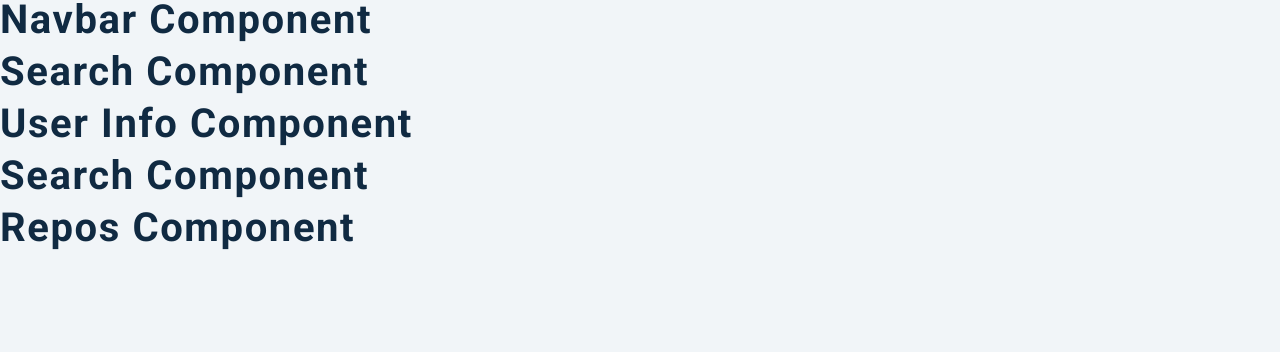
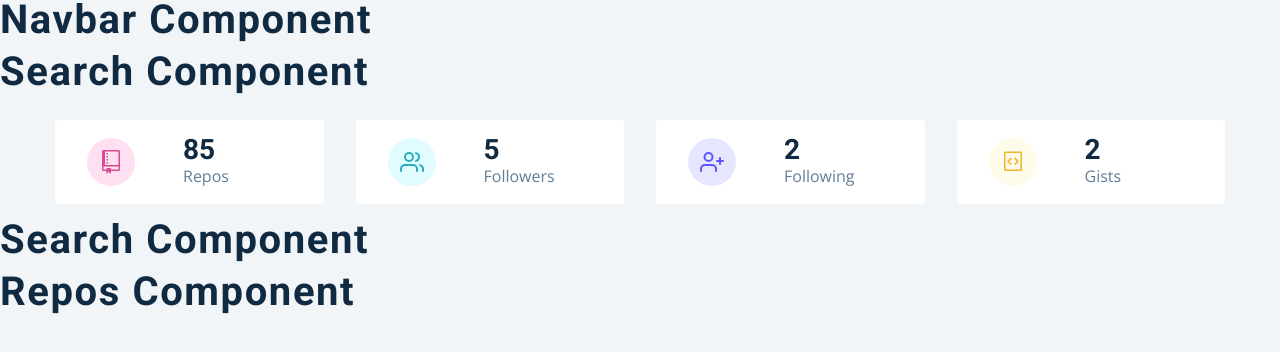
Before and after one commit to rparias/github-search-users-react, a React (Create React App) app: page / in a window 1280 px wide. Shown: the top 352 px of the page. Built offline with nearby package versions, Linux system fonts and the light colour scheme.

Commit message:
Displays user info, works on info component

```diff
--- a/src/components/Info.js
+++ b/src/components/Info.js
@@ -5,9 +5,61 @@
 import { FiUsers, FiUserPlus } from "react-icons/fi";
 
 const UserInfo = () => {
-  const dataFromContext = React.useContext(GithubContext);
-  console.log(dataFromContext);
-  return <h2>user info component</h2>;
+  const { githubUser } = React.useContext(GithubContext);
+  const { public_repos, followers, following, public_gists } = githubUser;
+
+  const items = [
+    {
+      id: 1,
+      icon: <GoRepo className="icon" />,
+      label: "repos",
+      value: public_repos,
+      color: "pink",
+    },
+    {
+      id: 2,
+      icon: <FiUsers className="icon" />,
+      label: "followers",
+      value: followers,
+      color: "green",
+    },
+    {
+      id: 3,
+      icon: <FiUserPlus className="icon" />,
+      label: "following",
+      value: following,
+      color: "purple",
+    },
+    {
+      id: 4,
+      icon: <GoGist className="icon" />,
+      label: "gists",
+      value: public_gists,
+      color: "yellow",
+    },
+  ];
+
+  return (
+    <section className="section">
+      <Wrapper className="section-center">
+        {items.map((item) => {
+          return <Item key={item.id} {...item} />;
+        })}
+      </Wrapper>
+    </section>
+  );
+};
+
+const Item = ({ icon, label, value, color }) => {
+  return (
+    <article className="item">
+      <span className={color}>{icon}</span>
+      <div>
+        <h3>{value}</h3>
+        <p>{label}</p>
+      </div>
+    </article>
+  );
 };
 
 const Wrapper = styled.section`
```
